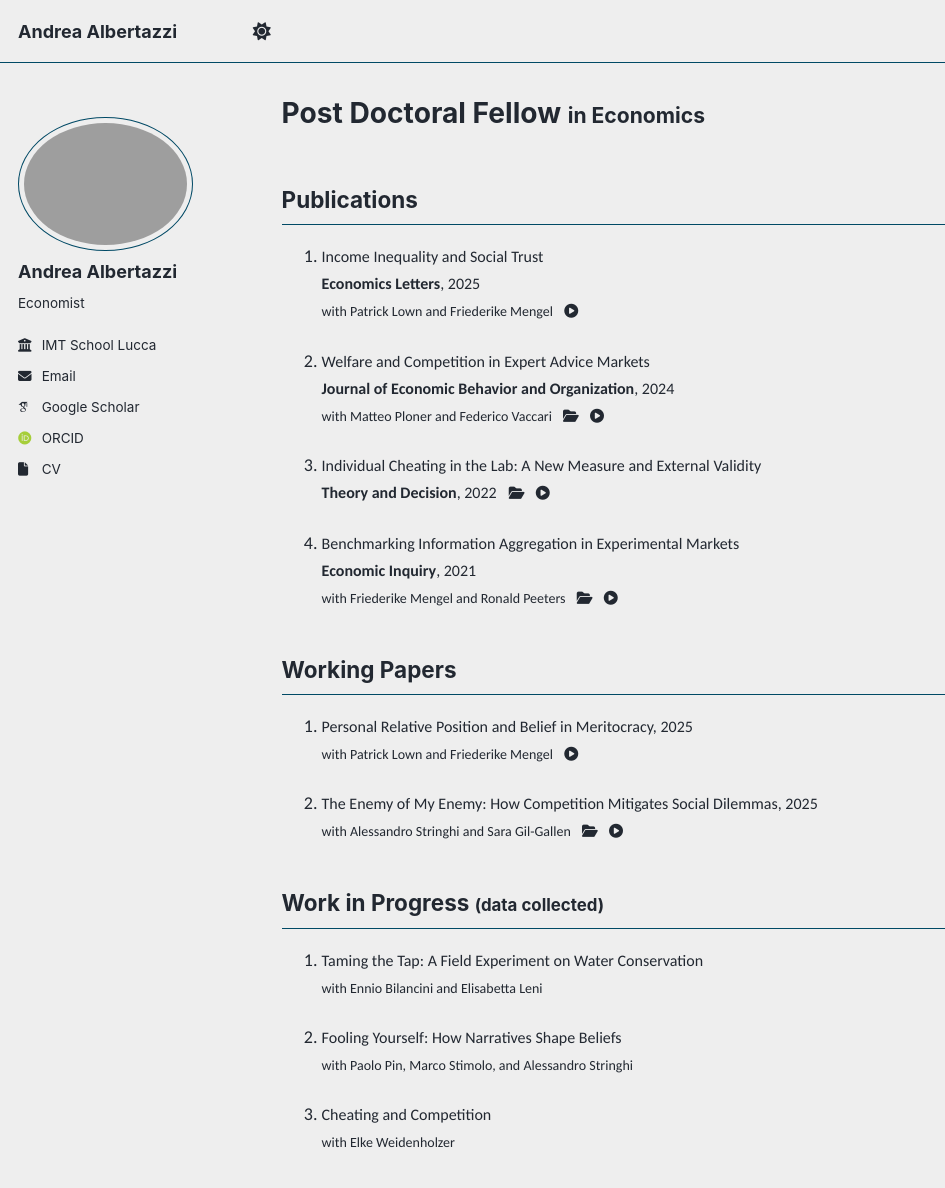
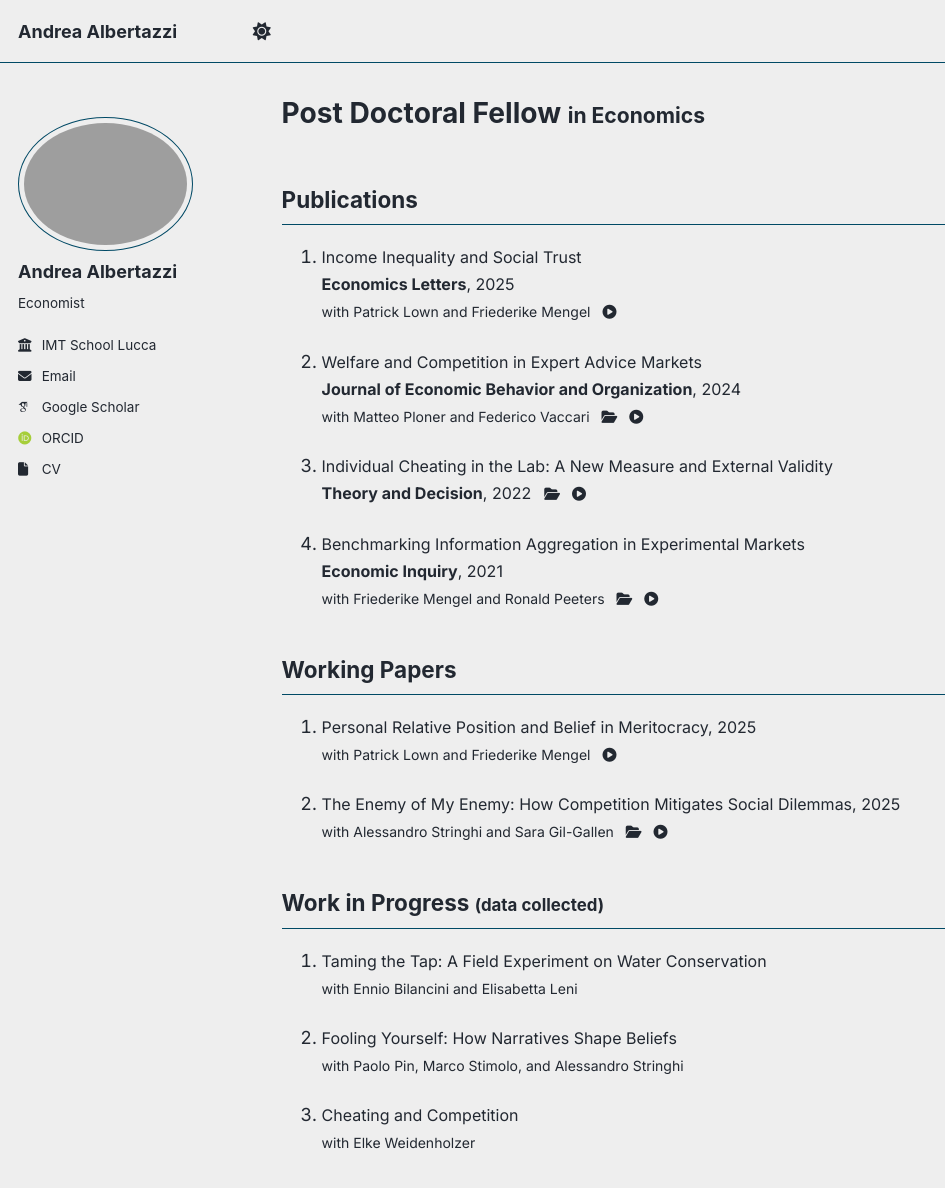
Before and after one commit to tazze87/tazze87.github.io, a Jekyll site: the page built from _pages/about.md, in a window 1280 px wide and 1400 px high. Shown: the top 1188 px of the window, without its empty margins (0-945 px from the left). Built offline with Jekyll 4.4.1, drawn with Linux system fonts in a browser that asks for light colours; some web fonts are replaced; a script that is not in the unit is left out.

Commit message:
Update custom.html

```diff
--- a/_includes/head/custom.html
+++ b/_includes/head/custom.html
@@ -86,9 +86,11 @@
 <!-- Calibri-like font for everything -->
 <link rel="preconnect" href="https://fonts.googleapis.com">
 <link rel="preconnect" href="https://fonts.gstatic.com" crossorigin>
-<link href="https://fonts.googleapis.com/css2?family=Carlito:wght@400;700&display=swap" rel="stylesheet">
+<link href="https://fonts.googleapis.com/css2?family=Inter:wght@400;500;600;700&display=swap" rel="stylesheet">
 <style>
-  html, body { font-family: "Carlito", Calibri, "Segoe UI", Arial, sans-serif; }
+  html, body {
+    font-family: "Inter", system-ui, -apple-system, "Segoe UI", Roboto, Arial, sans-serif;
+  }
 </style>
 
 
@@ -96,4 +98,5 @@
 
 
 
+
 <!-- end custom head snippets -->
```
